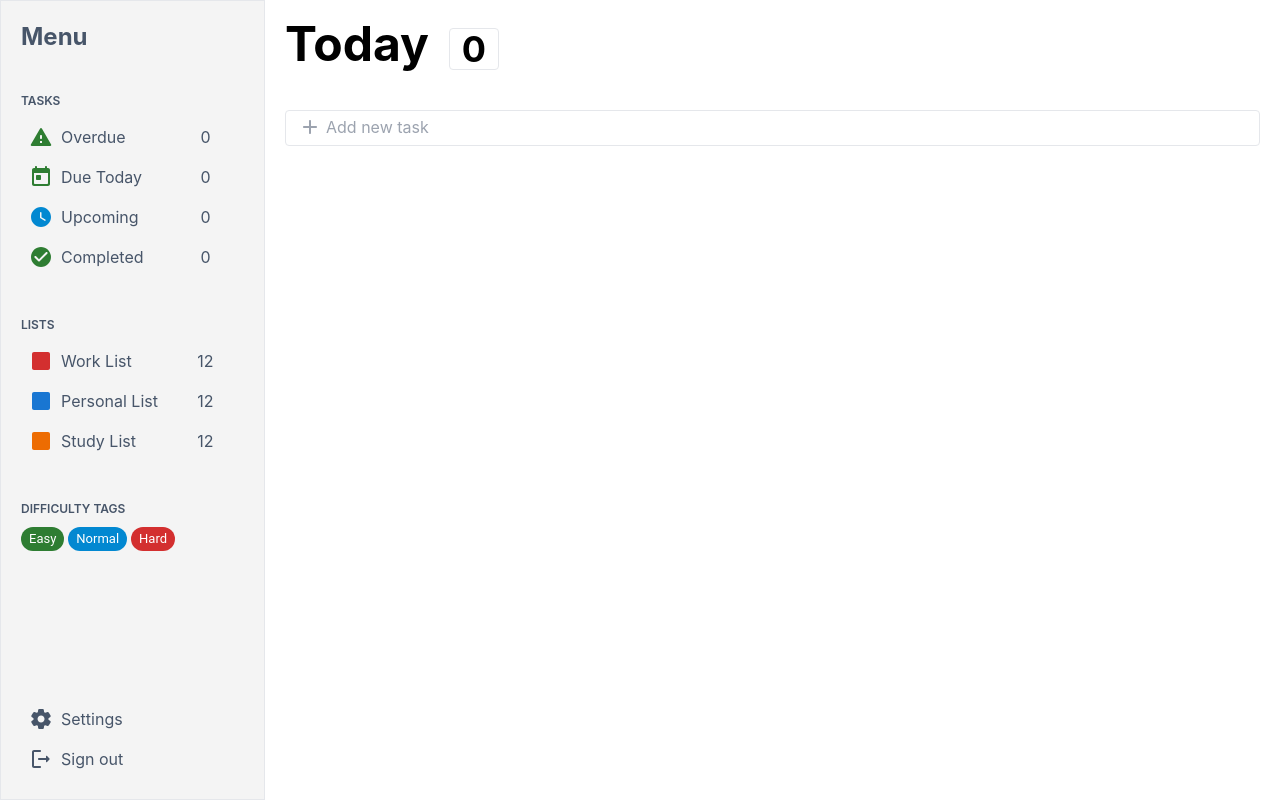
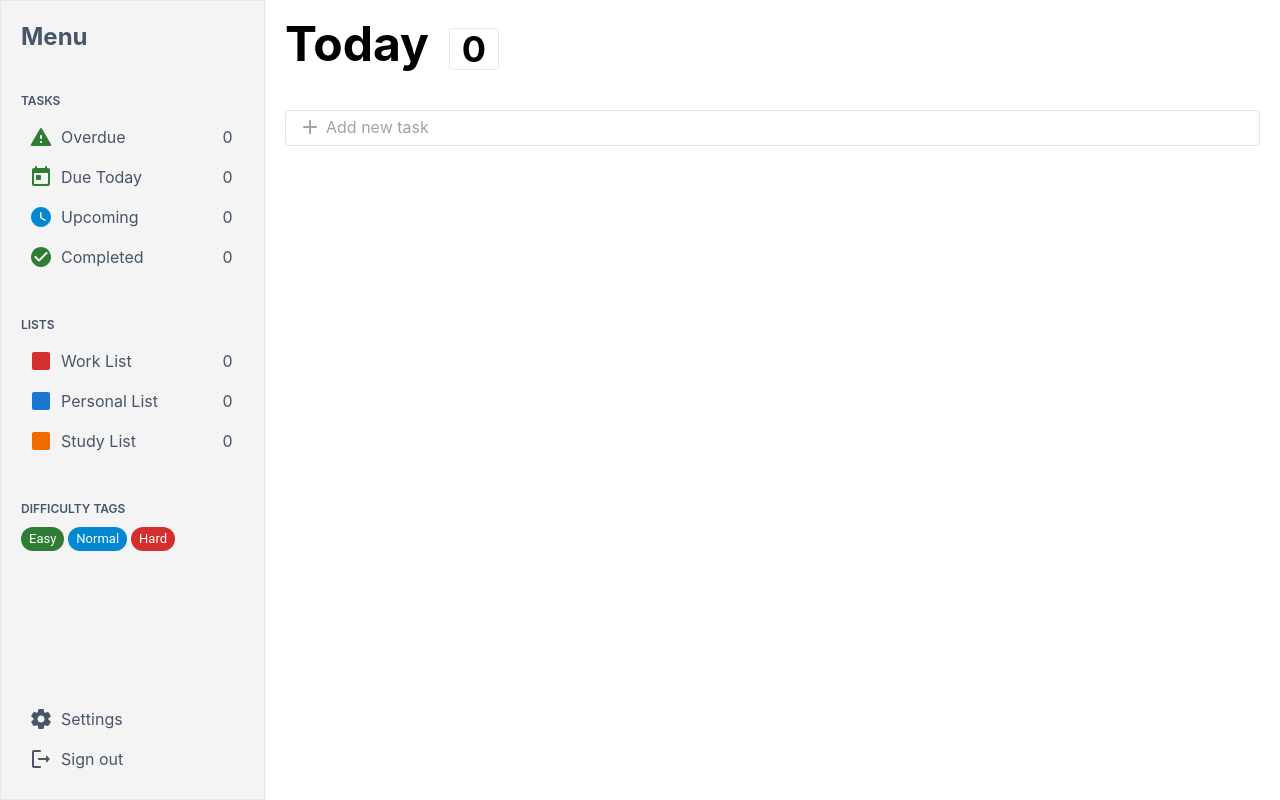
Before and after one commit to JamieBohannaWebDev/to-do-list-app, a React (Create React App) app: page / in a window 1280 px wide. Built offline with nearby package versions, Linux system fonts and the light colour scheme.

Commit message:
feat: hooked up counters for lists and resolved styling bug for empty data

```diff
--- a/src/components/atoms/menuItem.tsx
+++ b/src/components/atoms/menuItem.tsx
@@ -2,12 +2,14 @@ import React from 'react';
 import { MenuItemProps } from '../../interfaces/menuItemProps'
 
 const MenuItem = ({ icon, label, value, onClickEvent }: MenuItemProps) => {
-    const tailwindClasses = 'flex items-center cursor-pointer ml-1 hover:bg-gray-200 p-1 rounded';
+    const tailwindClasses = 'flex items-center justify-between cursor-pointer ml-1 hover:bg-gray-200 p-1 rounded';
 	return (
         <div onClick={onClickEvent} className={tailwindClasses}>
-            {icon}
-            <span className='min-w-[140px] px-2 py-1'>{label}</span>
-            <span className='min-w-[25px] text-center'>{value}</span>
+            <div className='flex py-1'>
+                {icon}
+                <span className='px-2'>{label}</span>
+            </div>
+            {value !== undefined && (<span className='min-w-[25px] text-center'>{value}</span>)}
         </div>
     );
 }
--- a/src/components/atoms/task.tsx
+++ b/src/components/atoms/task.tsx
@@ -35,6 +35,7 @@ const Task = ({
 	};
 
 	const calculateMenuColor = React.useMemo(() => {
+		console.log(tag);
 		switch (tag) {
 			case 'Easy':
 				return 'success';
@@ -77,7 +78,7 @@ const Task = ({
 							<MenuItem icon={calculateListIcon} label={listType} onClickEvent={handleListClick} />
 						</div>
 					)}
-					{tag !==  null && (
+					{(tag !== null && tag !== '') && (
 						<div className="mt-2">
 							<MenuTag
 								label={tag}
--- a/src/components/molecules/listMenu.tsx
+++ b/src/components/molecules/listMenu.tsx
@@ -1,8 +1,26 @@
 import React from 'react';
 import MenuItem from '../atoms/menuItem';
 import { SquareRounded } from '@mui/icons-material';
+import { useSelector } from 'react-redux';
+import { RootState } from '../../store';
+import { ListTypes } from '../../interfaces/listType';
 
 const ListMenu = () => {
+	const tasks = useSelector((state: RootState) => state.tasks.tasks);
+
+	const personalListTasks = React.useMemo(
+		() => tasks.filter((task) => task.listType === ListTypes.PERSONAL),
+		[tasks]
+	);
+	const workListTasks = React.useMemo(
+		() => tasks.filter((task) => task.listType === ListTypes.WORK),
+		[tasks]
+	);
+	const studyListTasks = React.useMemo(
+		() => tasks.filter((task) => task.listType === ListTypes.STUDY),
+		[tasks]
+	);
+
 	const handleItemClick = () => {
 		console.log('Item clicked!');
 	};
@@ -11,22 +29,22 @@ const ListMenu = () => {
 			<h3 className="mb-2 text-xs font-semibold uppercase">Lists</h3>
 			<MenuItem
 				icon={<SquareRounded color='error' />}
-				label={'Work List'}
-				value={12}
+				label={ListTypes.WORK}
+				value={workListTasks.length}
 				onClickEvent={handleItemClick}
 			/>
 
 			<MenuItem
 				icon={<SquareRounded color='primary' />}
-				label={'Personal List'}
-				value={12}
+				label={ListTypes.PERSONAL}
+				value={personalListTasks.length}
 				onClickEvent={handleItemClick}
 			/>
 
 			<MenuItem
 				icon={<SquareRounded color='warning' />}
-				label={'Study List'}
-				value={12}
+				label={ListTypes.STUDY}
+				value={studyListTasks.length}
 				onClickEvent={handleItemClick}
 			/>
 		</div>
```
